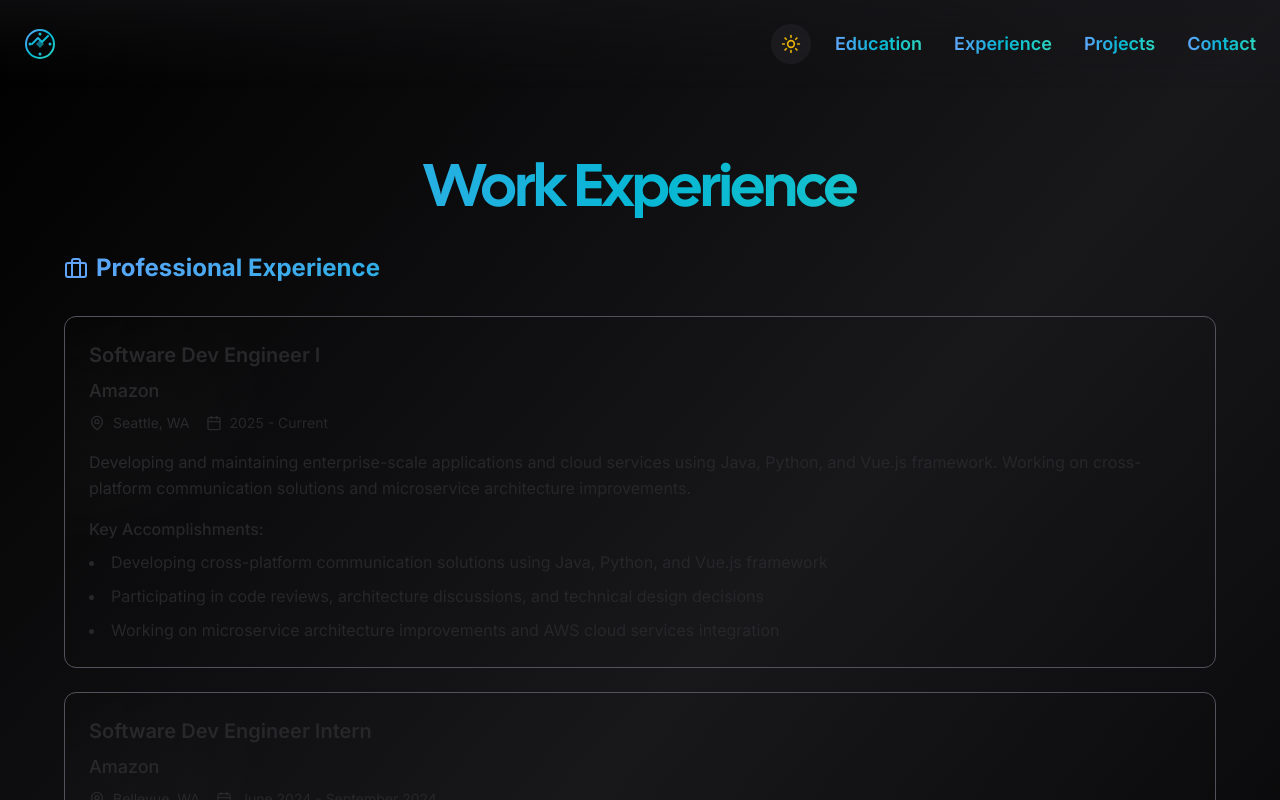
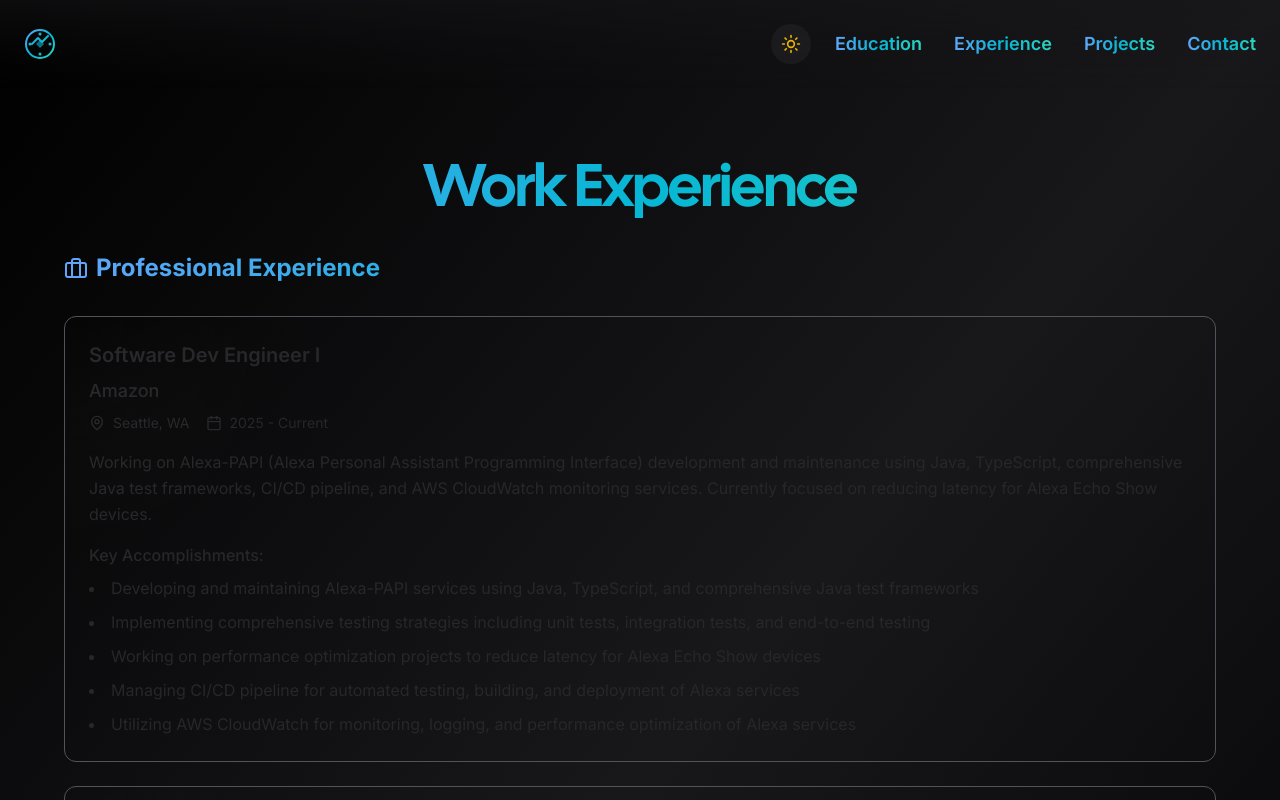
Before and after one commit to Freya-Lee-Zou/Freya-Lee-Zou.github.io, a Next.js app: page /experience in a window 1280 px wide. Shown: the top 800 px of the page. Built offline with nearby package versions, Linux system fonts and the light colour scheme; no server answers; what tailwindcss-debug-screens would draw is missing.

Commit message:
Update work experience details to reflect current role in Alexa-PAPI development, including focus on performance optimization and CI/CD management. Revise achievements to highlight specific technologies and strategies used in the role.

```diff
--- a/app/experience/page.tsx
+++ b/app/experience/page.tsx
@@ -9,11 +9,13 @@
 		position: "Software Dev Engineer I",
 		location: "Seattle, WA",
 		period: "2025 - Current",
-		description: "Developing and maintaining enterprise-scale applications and cloud services using Java, Python, and Vue.js framework. Working on cross-platform communication solutions and microservice architecture improvements.",
+		description: "Working on Alexa-PAPI (Alexa Personal Assistant Programming Interface) development and maintenance using Java, TypeScript, comprehensive Java test frameworks, CI/CD pipeline, and AWS CloudWatch monitoring services. Currently focused on reducing latency for Alexa Echo Show devices.",
 		achievements: [
-			"Developing cross-platform communication solutions using Java, Python, and Vue.js framework",
-			"Participating in code reviews, architecture discussions, and technical design decisions",
-			"Working on microservice architecture improvements and AWS cloud services integration"
+			"Developing and maintaining Alexa-PAPI services using Java, TypeScript, and comprehensive Java test frameworks",
+			"Implementing comprehensive testing strategies including unit tests, integration tests, and end-to-end testing",
+			"Working on performance optimization projects to reduce latency for Alexa Echo Show devices",
+			"Managing CI/CD pipeline for automated testing, building, and deployment of Alexa services",
+			"Utilizing AWS CloudWatch for monitoring, logging, and performance optimization of Alexa services"
 		]
 	},
 	{
```
Also changed, not shown: app/projects/resume.md (+3 -3 lines).
